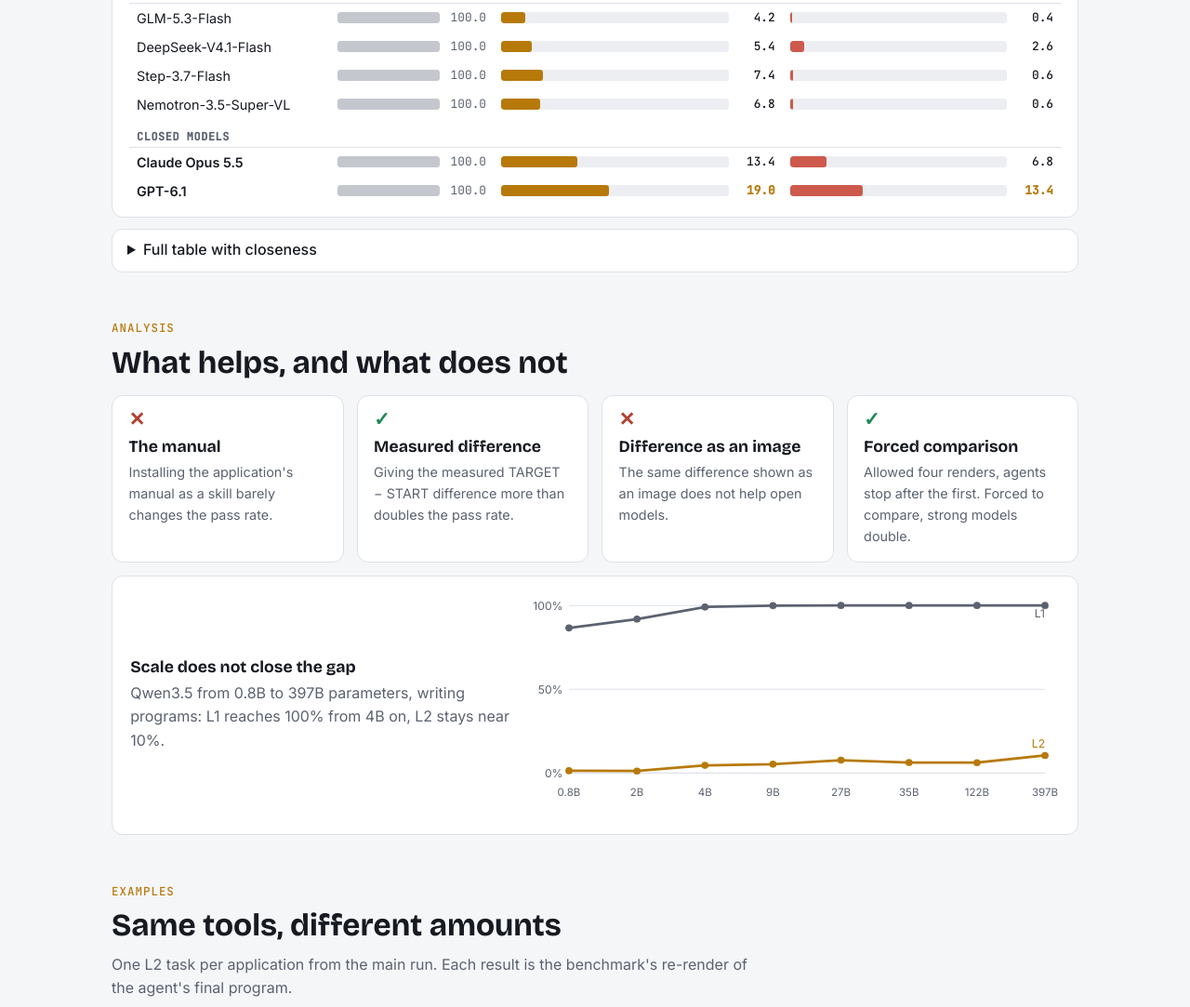
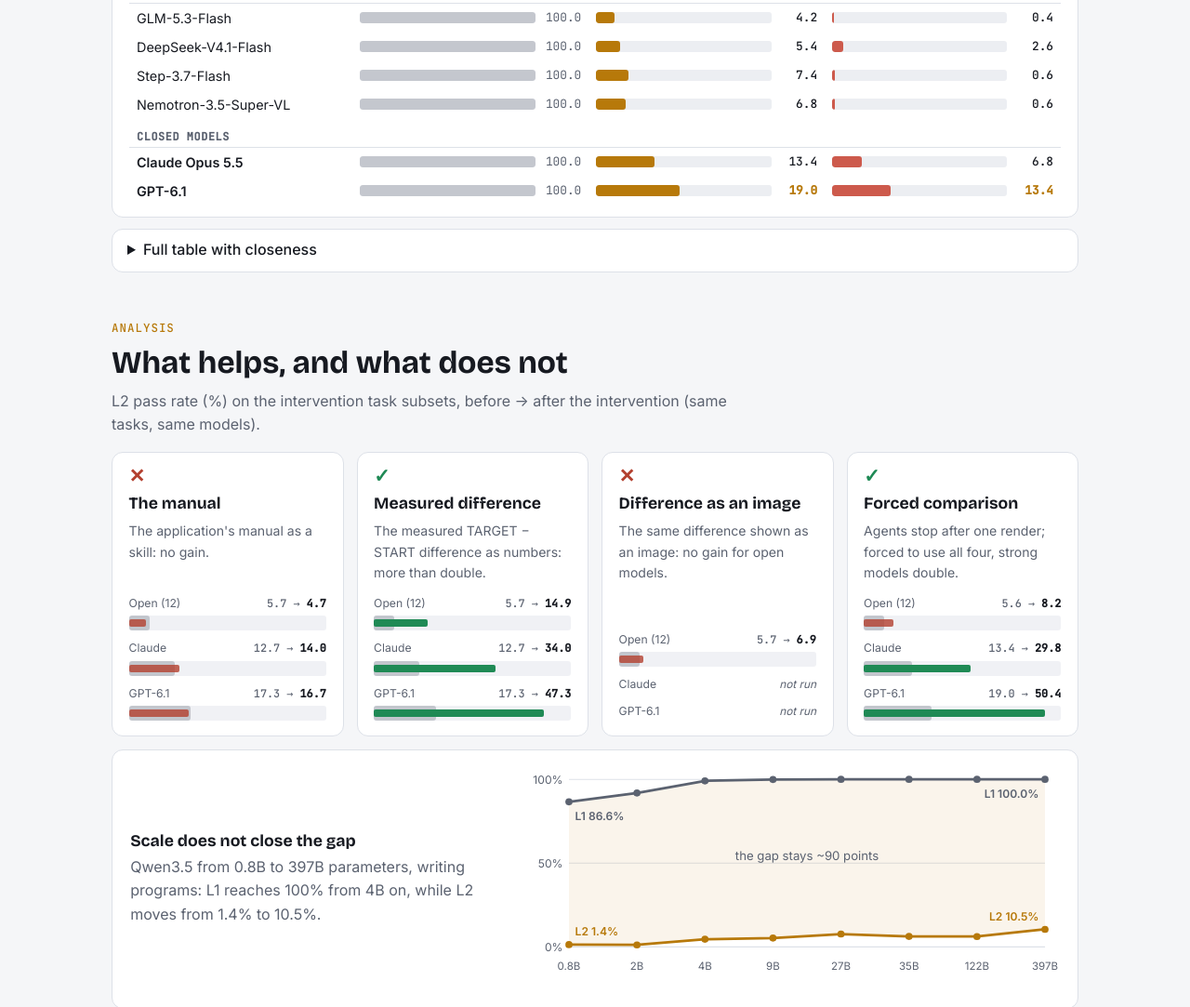
Before and after one commit to uservan/GoldiBench, a plain HTML site: page index.html in a window 1280 px wide. Shown: the part 2737-3820 px from the top of the page at 93% size. Drawn offline with nearby package versions, Linux system fonts and the light colour scheme.

Commit message:
Page: intervention cards with before/after bars (paper numbers), annotated scale chart, equal L1/L2/L3 columns

```diff
--- a/index.html
+++ b/index.html
@@ -114,13 +114,13 @@ figcaption { font: 500 .74rem/1.2 var(--font-data); color: var(--muted); margin-
 .cliffnote { display: flex; gap: .4rem 1.6rem; flex-wrap: wrap; align-items: baseline; margin: 0 0 .9rem; font-size: .92rem; color: var(--muted); }
 .cliffnote b { font: 700 1.25rem/1 var(--font-display); color: var(--ink); }
 .cliffnote b.l2 { color: var(--gold); }
-.bars { width: 100%; min-width: 600px; border-collapse: collapse; }
+.bars { width: 100%; min-width: 600px; border-collapse: collapse; table-layout: fixed; }
 .bars th { font: 600 .72rem/1.2 var(--font-data); color: var(--muted); letter-spacing: .05em; text-transform: uppercase; text-align: left; padding: 0 8px 8px; border: 0; }
 .bars td { padding: 4px 8px; border: 0; vertical-align: middle; }
 .bars tr.grp td { font: 600 .74rem/1 var(--font-data); color: var(--muted); letter-spacing: .05em; text-transform: uppercase; padding-top: 14px; border-bottom: 1px solid var(--line); }
-.bars td.m { white-space: nowrap; font-size: .9rem; width: 13.5rem; }
+.bars td.m { white-space: nowrap; font-size: .9rem; overflow: hidden; text-overflow: ellipsis; }
 .bars tr.closed td.m { font-weight: 600; }
-.bars td.l1 { width: 11rem; }
+
 .l1v { font: 500 .85rem/1 var(--font-data); font-variant-numeric: tabular-nums; color: var(--muted); }
 .bar { display: flex; align-items: center; gap: 8px; }
 .bar .track { flex: 1; height: 12px; border-radius: 3px; background: color-mix(in srgb, var(--line) 55%, transparent); position: relative; overflow: hidden; }
@@ -145,11 +145,21 @@ td.num { font-family: var(--font-data); } td.best { color: var(--gold); font-wei
 
 /* 6 analysis */
 .findings { grid-template-columns: repeat(4, minmax(0, 1fr)); }
-.finding { padding: 1rem 1.1rem; }
+.finding { padding: 1rem 1.1rem; display: flex; flex-direction: column; }
 .finding .mark { font: 700 1.3rem/1 var(--font-display); }
 .finding .mark.yes { color: var(--pass); } .finding .mark.no { color: var(--fail); }
 .finding h3 { margin-top: .5rem; }
-.finding p { font-size: .9rem; color: var(--muted); margin: 0; }
+.finding p { font-size: .88rem; color: var(--muted); margin: .2rem 0 .7rem; }
+.mini { display: grid; gap: 9px; margin-top: auto; }
+.mini .mrow { display: grid; gap: 4px; }
+.mini .top { display: flex; justify-content: space-between; gap: 8px; align-items: baseline; }
+.mini .who { font-size: .76rem; color: var(--muted); white-space: nowrap; }
+.mini .tr { position: relative; height: 16px; border-radius: 3px; background: color-mix(in srgb, var(--line) 45%, transparent); }
+.mini .b0 { position: absolute; left: 0; top: 0; height: 100%; border-radius: 3px; background: var(--muted); opacity: .3; }
+.mini .b1 { position: absolute; left: 0; top: 4px; height: 8px; border-radius: 2px; }
+.mini .b1.up { background: var(--pass); } .mini .b1.flat { background: var(--fail); opacity: .8; }
+.mini .lab { font: 500 .74rem/1 var(--font-data); white-space: nowrap; color: var(--muted); text-align: right; } .mini .lab b { color: var(--ink); }
+.mini .na { font-size: .74rem; color: var(--muted); font-style: italic; }
 .scale { display: grid; grid-template-columns: minmax(0, 1fr) minmax(0, 1.4fr); gap: 20px; align-items: center; padding: 1.1rem 1.2rem; margin-top: 14px; }
 .scale svg { width: 100%; height: auto; }
 
@@ -197,7 +207,7 @@ footer { padding-block: 3rem 2.5rem; color: var(--muted); font-size: .85rem; }
   .bars { min-width: 0; }
   .bars td, .bars th { padding-left: 4px; padding-right: 4px; }
   .bars td.m { width: auto; font-size: .76rem; white-space: normal; }
-  .bars td.l1 { width: 2.6rem; } .bars td.l1 .track { display: none; }
+  .bars td.l1 .track { display: none; }
   .bars th { font-size: .62rem; }
   .scalehint { display: none; }
   .bars .full { display: none; } .bars .short { display: inline; }
@@ -307,14 +317,10 @@ footer { padding-block: 3rem 2.5rem; color: var(--muted); font-size: .85rem; }
 <section aria-labelledby="a-title">
   <div class="eyebrow">Analysis</div>
   <h2 id="a-title">What helps, and what does not</h2>
-  <div class="grid findings" style="margin-top:1rem">
-    <div class="finding card"><div class="mark no">✕</div><h3>The manual</h3><p>Installing the application's manual as a skill barely changes the pass rate.</p></div>
-    <div class="finding card"><div class="mark yes">✓</div><h3>Measured difference</h3><p>Giving the measured TARGET − START difference more than doubles the pass rate.</p></div>
-    <div class="finding card"><div class="mark no">✕</div><h3>Difference as an image</h3><p>The same difference shown as an image does not help open models.</p></div>
-    <div class="finding card"><div class="mark yes">✓</div><h3>Forced comparison</h3><p>Allowed four renders, agents stop after the first. Forced to compare, strong models double.</p></div>
-  </div>
+  <p class="prose muted" style="margin:.2rem 0 0">L2 pass rate (%) on the intervention task subsets, before → after the intervention (same tasks, same models).</p>
+  <div class="grid findings" id="findings" style="margin-top:1rem"></div>
   <div class="scale card">
-    <div><h3>Scale does not close the gap</h3><p class="muted" style="margin:0">Qwen3.5 from 0.8B to 397B parameters, writing programs: L1 reaches 100% from 4B on, L2 stays near 10%.</p></div>
+    <div><h3>Scale does not close the gap</h3><p class="muted" style="margin:0">Qwen3.5 from 0.8B to 397B parameters, writing programs: L1 reaches 100% from 4B on, while L2 moves from 1.4% to 10.5%.</p></div>
     <svg id="scalechart" viewBox="0 0 520 220" role="img" aria-label="Pass rate of Qwen3.5 sizes at L1 and L2"></svg>
   </div>
 </section>
@@ -350,7 +356,7 @@ footer { padding-block: 3rem 2.5rem; color: var(--muted); font-size: .85rem; }
 </div>
 
 <script>
-const BUILD = "20261120-2320";   // cache-buster: bump on every publish
+const BUILD = "20261120-2345";   // cache-buster: bump on every publish
 const PROG = [
  ["Qwen3.5-0.8B",86.6,1.4,0.1,0.88,-0.19,-0.35,"Qwen3.5"],["Qwen3.5-2B",91.9,1.2,0.2,0.93,-0.15,-0.41,"Qwen3.5"],["Qwen3.5-4B",99.1,4.6,0.6,0.99,0.10,-0.12,"Qwen3.5"],
  ["Qwen3.5-9B",99.9,5.3,0.9,1.00,0.10,-0.22,"Qwen3.5"],["Qwen3.5-27B",100.0,7.7,0.6,1.00,0.22,-0.18,"Qwen3.5"],["Qwen3.5-35B-A3B",100.0,6.3,0.9,1.00,0.18,-0.16,"Qwen3.5"],
@@ -378,7 +384,7 @@ const GROUPS = {"Qwen3.5": "Qwen3.5, by size", open: "Other open models", gui: "
 function cliff(rows, chan) {
   const ZOOM = 40, best = [2, 3].map(i => Math.max(...rows.map(r => r[i])));
   const bar = (v, max, cls, isBest) => `<div class="bar ${cls}"><div class="track"><div class="fill" style="width:${Math.min(100, 100 * v / max)}%"></div></div><span class="v${isBest ? " best" : ""}">${v.toFixed(1)}</span></div>`;
-  let h = `<thead><tr><th>Model</th><th><span class="full">L1 tools + values</span><span class="short">L1</span></th><th><span class="full">L2 tools only</span><span class="short">L2</span> <span class="scalehint">scale 0-${ZOOM}%</span></th><th><span class="full">L3 goal only</span><span class="short">L3</span> <span class="scalehint">scale 0-${ZOOM}%</span></th></tr></thead><tbody>`;
+  let h = `<colgroup><col style="width:24%"><col><col><col></colgroup><thead><tr><th>Model</th><th><span class="full">L1 tools + values</span><span class="short">L1</span></th><th><span class="full">L2 tools only</span><span class="short">L2</span> <span class="scalehint">scale 0-${ZOOM}%</span></th><th><span class="full">L3 goal only</span><span class="short">L3</span> <span class="scalehint">scale 0-${ZOOM}%</span></th></tr></thead><tbody>`;
   let prev = null;
   for (const r of rows) {
     if (r[7] !== prev) { h += `<tr class="grp"><td colspan="4">${GROUPS[r[7]] || ""}</td></tr>`; prev = r[7]; }
@@ -406,18 +412,41 @@ document.getElementById("tab-prog").onclick = () => tab("prog");
 document.getElementById("tab-gui").onclick = () => tab("gui");
 tab("prog");
 
+// 6: interventions (L2 pass %, before -> after; paper's interv12.json and the forced runs)
+const IV = [
+  {ok: false, t: "The manual", d: "The application's manual as a skill: no gain.",
+   r: [["Open (12)", 5.7, 4.7], ["Claude", 12.7, 14.0], ["GPT-6.1", 17.3, 16.7]]},
+  {ok: true, t: "Measured difference", d: "The measured TARGET − START difference as numbers: more than double.",
+   r: [["Open (12)", 5.7, 14.9], ["Claude", 12.7, 34.0], ["GPT-6.1", 17.3, 47.3]]},
+  {ok: false, t: "Difference as an image", d: "The same difference shown as an image: no gain for open models.",
+   r: [["Open (12)", 5.7, 6.9], ["Claude", null, null], ["GPT-6.1", null, null]]},
+  {ok: true, t: "Forced comparison", d: "Agents stop after one render; forced to use all four, strong models double.",
+   r: [["Open (12)", 5.6, 8.2], ["Claude", 13.4, 29.8], ["GPT-6.1", 19.0, 50.4]]}];
+(function () {
+  const MAX = 55, pct = v => Math.min(100, 100 * v / MAX);
+  document.getElementById("findings").innerHTML = IV.map(c => `<div class="finding card"><div class="mark ${c.ok ? "yes" : "no"}">${c.ok ? "✓" : "✕"}</div>
+    <h3>${c.t}</h3><p>${c.d}</p><div class="mini">` + c.r.map(([w, a, b]) => a == null
+      ? `<div class="mrow"><div class="top"><span class="who">${w}</span><span class="na">not run</span></div></div>`
+      : `<div class="mrow"><div class="top"><span class="who">${w}</span><span class="lab">${a.toFixed(1)} → <b>${b.toFixed(1)}</b></span></div>` +
+        `<div class="tr"><div class="b0" style="width:${pct(a)}%"></div><div class="b1 ${b >= 1.5 * a ? "up" : "flat"}" style="width:${pct(b)}%"></div></div></div>`).join("") + `</div></div>`).join("");
+})();
+
 // 6: scale chart (Qwen3.5 program channel)
 (function () {
   const svg = document.getElementById("scalechart"), q = PROG.filter(r => r[7] === "Qwen3.5");
   const L = 40, R = 14, T = 12, B = 44, W = 520, H = 220, x = i => L + (W - L - R) * i / (q.length - 1), y = v => T + (H - T - B) * (1 - v / 100);
   for (const t of [0, 50, 100]) { svg.append(el("line", { x1: L, x2: W - R, y1: y(t), y2: y(t), stroke: css("--line") })); svg.append(el("text", { x: L - 6, y: y(t) + 4, "text-anchor": "end", "font-size": 11, fill: css("--muted") }, t + "%")); }
+  svg.append(el("polygon", { points: q.map((r, i) => `${x(i)},${y(r[1])}`).concat(q.map((r, i) => `${x(i)},${y(r[2])}`).reverse()).join(" "), fill: css("--gold"), opacity: 0.08 }));
   for (const [k, col] of [[1, css("--muted")], [2, css("--gold")]]) {
     svg.append(el("polyline", { points: q.map((r, i) => `${x(i)},${y(r[k])}`).join(" "), fill: "none", stroke: col, "stroke-width": 2.5 }));
     q.forEach((r, i) => svg.append(el("circle", { cx: x(i), cy: y(r[k]), r: 3.5, fill: col })));
   }
   q.forEach((r, i) => svg.append(el("text", { x: x(i), y: H - 22, "text-anchor": "middle", "font-size": 10.5, fill: css("--muted") }, r[0].replace("Qwen3.5-", "").replace(/-A\d+B/, ""))));
-  svg.append(el("text", { x: W - R, y: y(100) - 2 + 14, "text-anchor": "end", "font-size": 11, fill: css("--muted") }, "L1"));
-  svg.append(el("text", { x: W - R, y: y(10.5) - 8, "text-anchor": "end", "font-size": 11, fill: css("--gold") }, "L2"));
+  const lab = (i, v, col, dy, anchor, name) => svg.append(el("text", { x: x(i) + (anchor === "start" ? 6 : -6), y: y(v) + dy, "text-anchor": anchor, "font-size": 11, "font-weight": 600, fill: col }, name + " " + v.toFixed(1) + "%"));
+  lab(0, q[0][1], css("--muted"), 18, "start", "L1"); lab(q.length - 1, q[q.length - 1][1], css("--muted"), 18, "end", "L1");
+  lab(0, q[0][2], css("--gold"), -9, "start", "L2"); lab(q.length - 1, q[q.length - 1][2], css("--gold"), -9, "end", "L2");
+  svg.append(el("text", { x: (x(0) + x(q.length - 1)) / 2, y: y(52), "text-anchor": "middle", "font-size": 12, fill: css("--muted") }, "the gap stays ~90 points"));
+
 })();
 
 // 2: strength dial
```
